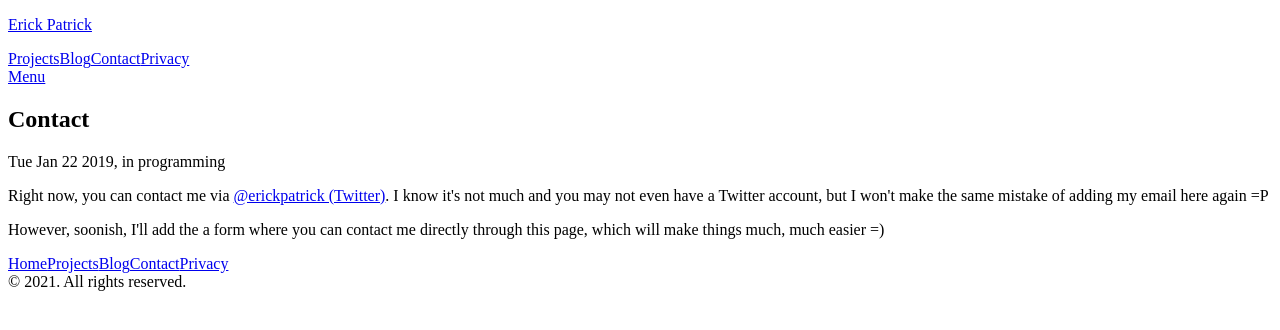
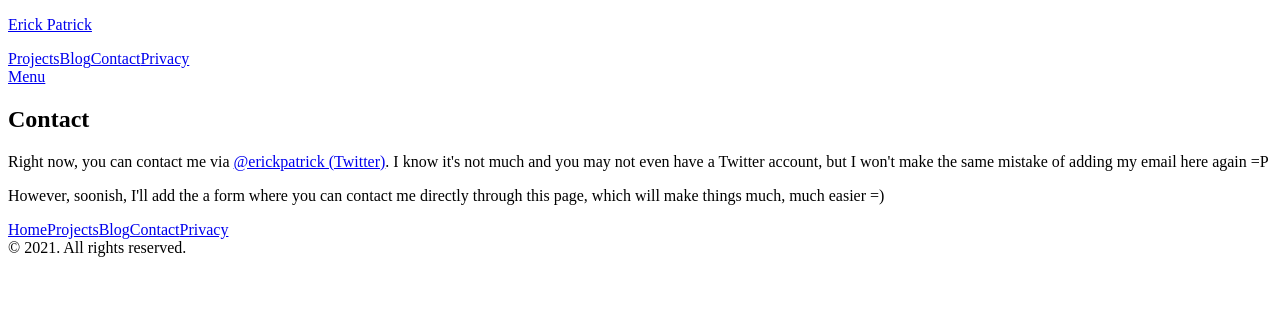
Before and after one commit to erickpatrick/bwtw.erickpatrick.net, a Next.js app: page /contact in a window 1280 px wide. Shown: the top 330 px of the page. Built offline with nearby package versions, Linux system fonts and the light colour scheme.

Commit message:
removes unnecessary date, categories and featured

```diff
--- a/pages/contact.mdx
+++ b/pages/contact.mdx
@@ -4,9 +4,9 @@ export const meta = {
   title: 'Contact',
   description:
     'I&#039;m a Brazilian Software Architect, living in Germany. I mainly create sites, web systems and mobile apps. Also, I&#039;m a proud husband, father and son.',
-  date: '2019-01-22T00:00:00.000Z',
-  categories: ['programming'],
-  feature: true,
+  date: '',
+  categories: [],
+  feature: false,
 };
 
 export default function BlogPost({ children }) {
--- a/pages/privacy.mdx
+++ b/pages/privacy.mdx
@@ -5,9 +5,9 @@ export const meta = {
   title: 'Privacy',
   description:
     'Learn a little bit more about the privacy related actions I take on this website',
-  date: '2021-07-28T00:00:00.000Z',
+  date: '',
   categories: [],
-  feature: true,
+  feature: false,
 };
 
 export default function BlogPost({ children }) {
```
